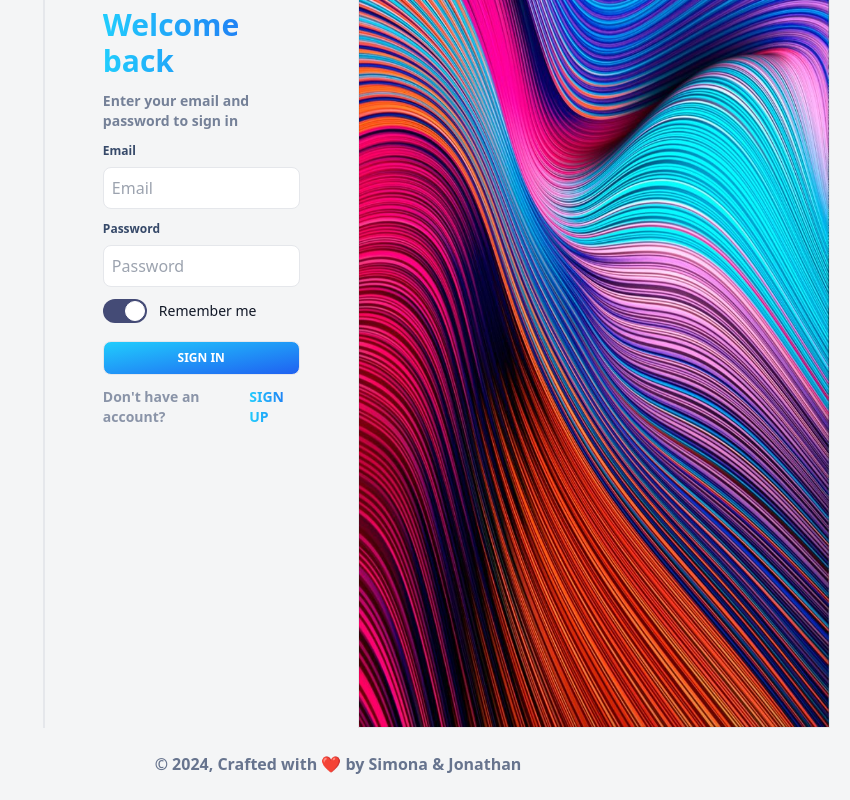
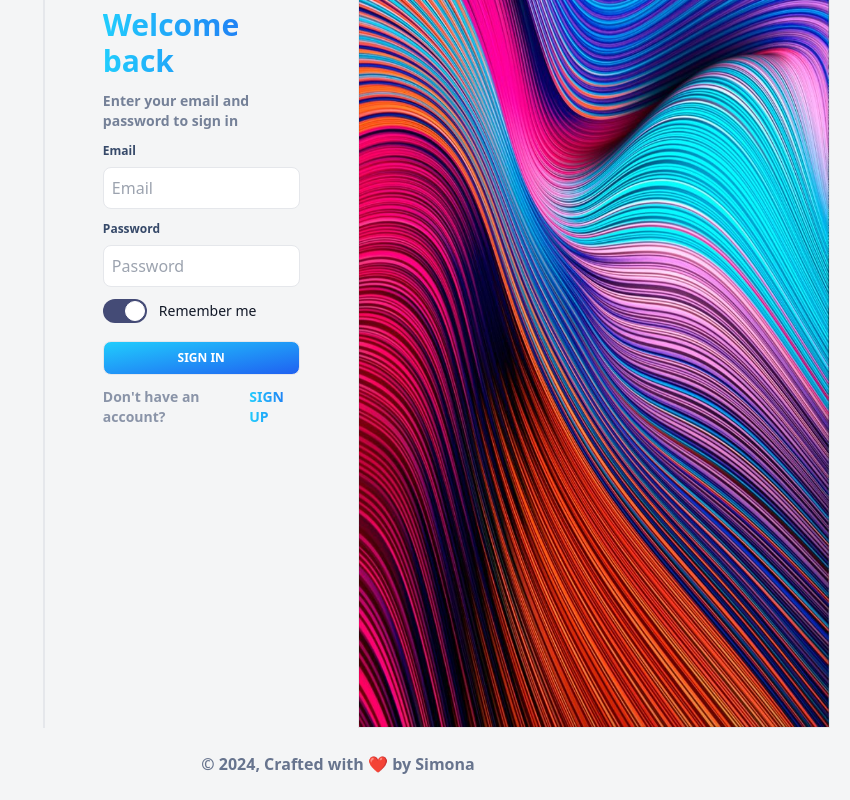
Before and after one commit to apurvakore/react_dashboard, a React (Create React App) app: page /signin in a window 1280 px wide. Shown: the part 417-1217 px from the top of the page, without its empty margins (430-1280 px from the left). Built offline with nearby package versions, Linux system fonts and the light colour scheme.

Commit message:
Update Credits.jsx

```diff
--- a/src/components/utlis/Credits.jsx
+++ b/src/components/utlis/Credits.jsx
@@ -3,7 +3,7 @@ import React from 'react'
 const Credits = () => {
   return (
     <div className='flex flex-col px-5 md:px-0 my-6 justify-center items-center'>
-        <div className='text-[#67748E] font-semibold flex justify-center'> <div className='text-center'>  © 2024, Crafted with ❤️ by Simona & Jonathan</div></div>
+        <div className='text-[#67748E] font-semibold flex justify-center'> <div className='text-center'>  © 2024, Crafted with ❤️ by Simona</div></div>
     </div>
   )
 }
```
